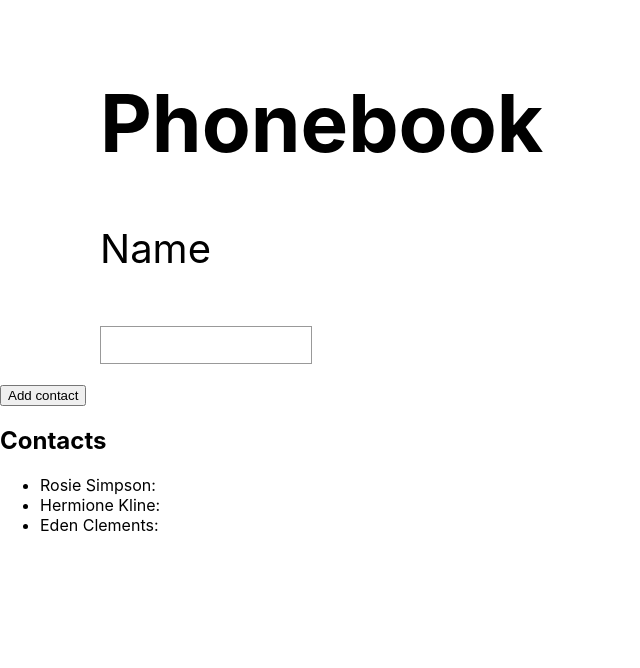
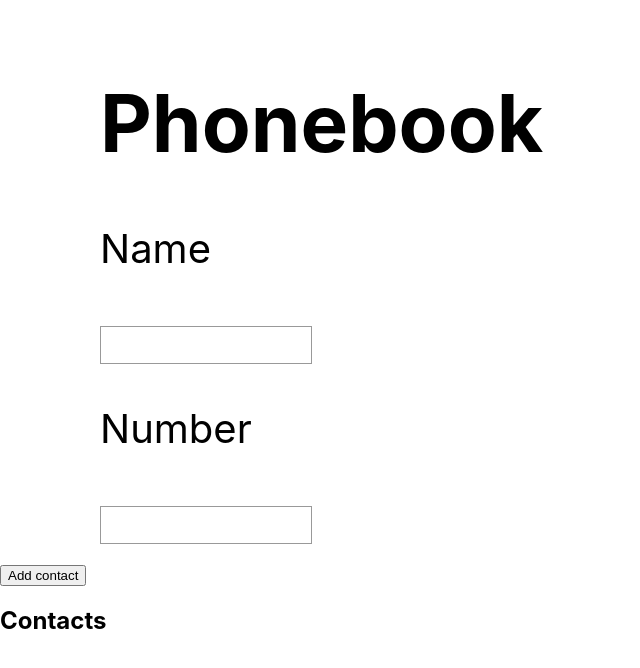
Before and after one commit to Tasha1003Natasha/goit-react-hw-02-phonebook, a React (Create React App) app: page / in a window 1280 px wide. Shown: the top 668 px of the page, without its empty margins (0-640 px from the left). Built offline with nearby package versions, Linux system fonts and the light colour scheme.

Commit message:
Завдання 1 і 2 готово

```diff
--- a/src/components/App.jsx
+++ b/src/components/App.jsx
@@ -1,5 +1,7 @@
 import  {Component } from 'react';
 import {ContactForm} from './ContactForm/ContactForm'
+import {ContactList} from './ContactList/ContactList'
+// import {Filter} from './Filter/Filter'
 // import '../index.css';
 
 export class App extends Component {
@@ -15,9 +17,12 @@ formSubmitHendler = contact => {
 }
 
   render() {
+const {contacts} = this.state;
+
     return (
       <>
   <ContactForm onSubmit={this.formSubmitHendler}/>
+  <ContactList contactList={contacts}/>
 </>
     )
 }
--- a/src/components/ContactForm/ContactForm.js
+++ b/src/components/ContactForm/ContactForm.js
@@ -5,9 +5,10 @@ import styles from '../ContactForm/ContactForm.module.css';
 export class ContactForm extends Component {
   state = {
     name: '',
+    number: '',
   };
 
-  loginInputId = nanoid();
+  //   loginInputId = nanoid();
 
   handleChange = event => {
     const { value, name } = event.target;
@@ -16,24 +17,24 @@ export class ContactForm extends Component {
 
   handleSubmit = event => {
     event.preventDefault();
-    const { name } = this.state;
-    this.props.onSubmit({ ...this.state });
-
+    const { name, number } = this.state;
+    const id = nanoid();
+    this.props.onSubmit({ ...this.state, id });
     this.reset();
   };
 
   reset = () => {
-    this.setState({ name: '' });
+    this.setState({ name: '', number: '' });
   };
 
   render() {
-    const { name } = this.state;
+    const { name, number } = this.state;
 
     return (
       <form onSubmit={this.handleSubmit}>
         <div className={styles.form}>
           <h1 className="form__title">Phonebook</h1>
-          <label htmlFor={this.loginInputId} className="form__label">
+          <label className="form__label">
             <p>Name</p>
             <input
               type="text"
@@ -47,17 +48,38 @@ export class ContactForm extends Component {
               required
             />
           </label>
+
+          <label className="form__label">
+            <p>Number</p>
+            <input
+              type="tel"
+              name="number"
+              value={number}
+              className={styles.form__input}
+              onChange={this.handleChange}
+              id={this.loginInputId}
+              pattern="\+?\d{1,4}?[-.\s]?\(?\d{1,3}?\)?[-.\s]?\d{1,4}[-.\s]?\d{1,4}[-.\s]?\d{1,9}"
+              title="Phone number must be digits and can contain spaces, dashes, parentheses and can start with +"
+              required
+            />
+          </label>
         </div>
         <button type="submit" className="form__btn">
           Add contact
         </button>
 
         <h2 className="contact__title">Contacts</h2>
-        <ul className="contact__list">
-          <li className="contact__item">Rosie Simpson: </li>
-          <li className="contact__item">Hermione Kline: </li>
-          <li className="contact__item">Eden Clements: </li>
-        </ul>
+        {/* <ul className="contact__list">
+          <li className="contact__item">
+            {name}:{number}
+          </li>
+          <li className="contact__item">
+            {name}: {number}
+          </li>
+          <li className="contact__item">
+            {name}:{number}
+          </li>
+        </ul> */}
       </form>
     );
   }
--- /dev/null
+++ b/src/components/ContactList/ContactList.js
@@ -0,0 +1,26 @@
+import { Component } from 'react';
+import PropTypes from 'prop-types';
+
+export const ContactList = ({ contactList }) => {
+  return (
+    <ul className="contact__list">
+      {contactList.map(({ id, name, number }) => {
+        return (
+          <li className="contact__item" key={id}>
+            {name}:{number}
+          </li>
+        );
+      })}
+    </ul>
+  );
+};
+
+ContactList.propTypes = {
+  contactList: PropTypes.arrayOf(
+    PropTypes.shape({
+      id: PropTypes.string.isRequired,
+      name: PropTypes.string.isRequired,
+      number: PropTypes.string.isRequired,
+    })
+  ),
+};
--- /dev/null
+++ b/src/components/Filter/Filter.js
@@ -0,0 +1,3 @@
+// import { Component } from 'react';
+
+// export const Filter = ({  }) => {};
```
